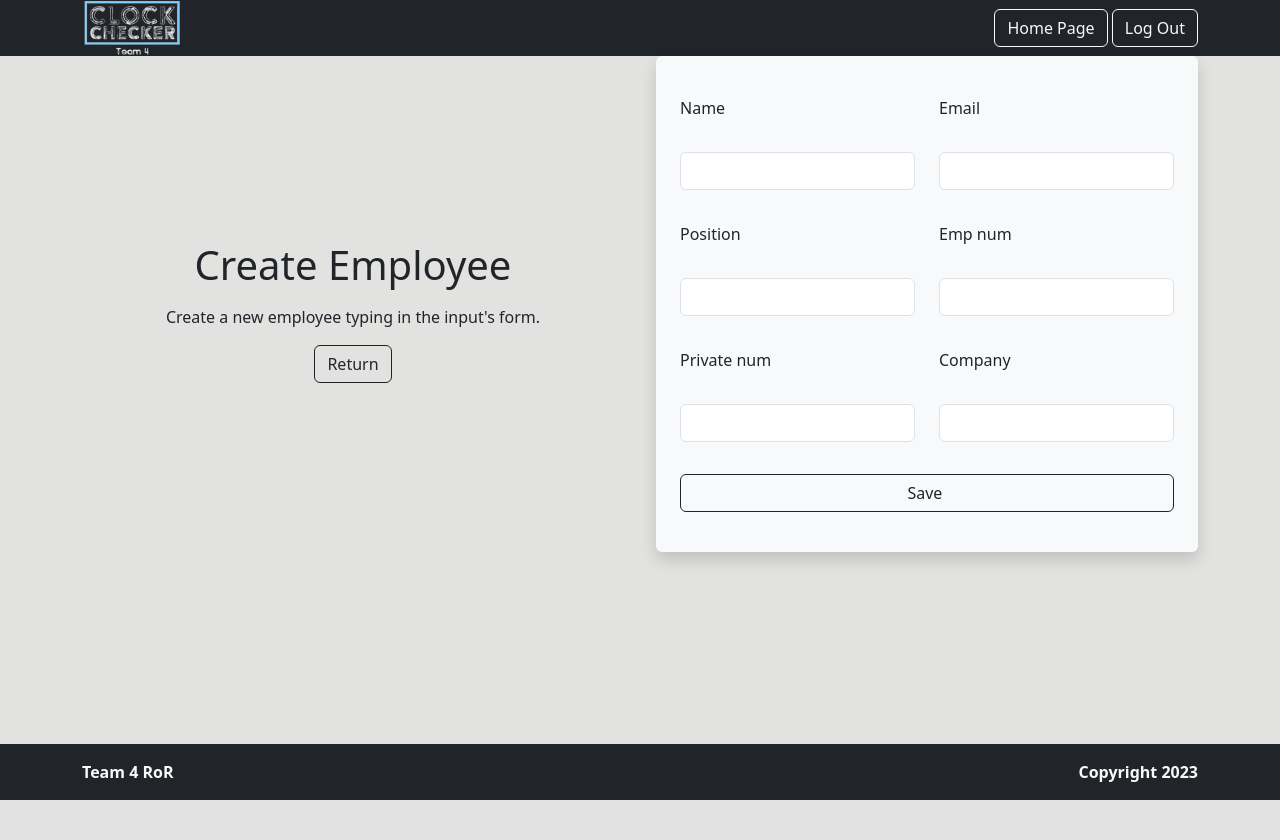
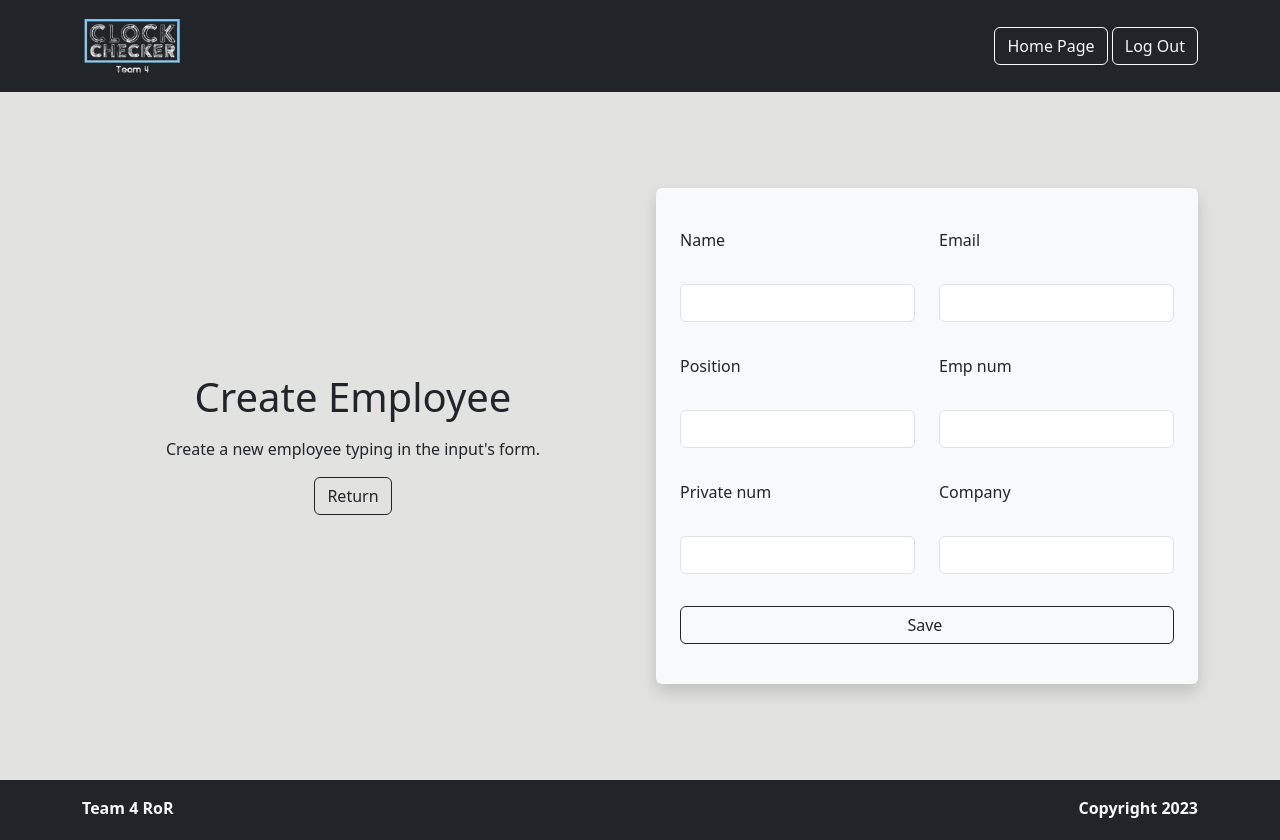
Before and after one commit to BrightCoders-Institute/BCDIC22-RoR-reloj-checador-team4, a Rails app: page /user/new in a window 1280 px wide. Before the commit the page ends 800 px from the top, so only its background shows below. Run offline with Rails 7, Linux system fonts and the light colour scheme; style sheets or scripts are compiled from the project's sources; some libraries are stand-ins or nearby versions.

Commit message:
Fix footer dimensions
we fixed the dimensions of the footer because its height was not right and it overlapped

Co-authored-by: Yaxkin121 <ycardenas13@ucol.mx>
Co-authored-by: MaxRetana <maxretana981@gmail.com>
Co-authored-by: Reiyirak <pdsmej@gmail.com>

```diff
--- a/app/assets/stylesheets/base/_ui.scss
+++ b/app/assets/stylesheets/base/_ui.scss
@@ -7,11 +7,11 @@
 }
 
 .header-container, .footer-container{
-  height: 7vh;
+  min-height: 60px;
 }
 
 .bg-first{
-  height: 86vh;
+  min-height: 86vh;
   background-color: #e2e2e0;
   @include media-breakpoint-up(md){
     height: 86vh;
--- a/app/views/company/edit.html.erb
+++ b/app/views/company/edit.html.erb
@@ -1,6 +1,6 @@
 <main class="bg-first">
   <div class="main-container container-xl h-100">
-    <div class="d-flex flex-column justify-content-center align-items-center m-auto">
+    <div class="d-flex flex-column justify-content-center align-items-center m-md-auto mb-3">
       <h1 class="text-center my-3">Edit Company</h1>
       <p class="text-center">Edit company typing in the input's form.</p>
       <%= link_to "Return", "/company/", class: "btn btn-primary p-2 roundend" %>
--- a/app/views/layouts/application.html.erb
+++ b/app/views/layouts/application.html.erb
@@ -32,13 +32,13 @@
       <br>
     </header>
 
-      <%= yield %>
+    <%= yield %>
 
-    <footer class="p-2 d-flex text-light bg-dark fixed-bottom footer-container">
+    <footer class="text-light bg-dark footer-container">
         <!-- This is the footer container-->
-        <div class="d-flex justify-content-between align-items-center container-xl">
-          <div class="fw-bold">Team 4 RoR</div>
-          <div class="fw-bold">Copyright 2023</div>
+        <div class="container-xl d-flex justify-content-between pt-3">
+          <div class="fw-bold my-auto">Team 4 RoR</div>
+          <div class="fw-bold my-auto">Copyright 2023</div>
         </div>
     </footer>
   </body>
--- a/app/views/user/edit.html.erb
+++ b/app/views/user/edit.html.erb
@@ -1,5 +1,5 @@
 <main class="bg-first">
-  <div class="main-container container-xl">
+  <div class="main-container container-xl h-100">
     <div class="d-flex flex-column justify-content-center align-items-center m-md-auto mb-3">
       <h1 class="text-center my-3">Edit Employee</h1>
       <p class="text-center">Edit a employee typing in the input's form.</p>
--- a/app/views/user/new.html.erb
+++ b/app/views/user/new.html.erb
@@ -1,6 +1,6 @@
 <main class="bg-first">
-  <div class="main-container container-xl">
-    <div class="d-flex flex-column justify-content-center align-items-center m-auto">
+  <div class="main-container container-xl h-100">
+    <div class="d-flex flex-column justify-content-center align-items-center m-md-auto mb-3">
       <h1 class="text-center my-3">Create Employee</h1>
       <p class="text-center">Create a new employee typing in the input's form.</p>
       <%= link_to "Return", "/user/", class: "btn btn-outline-dark" %>
```
